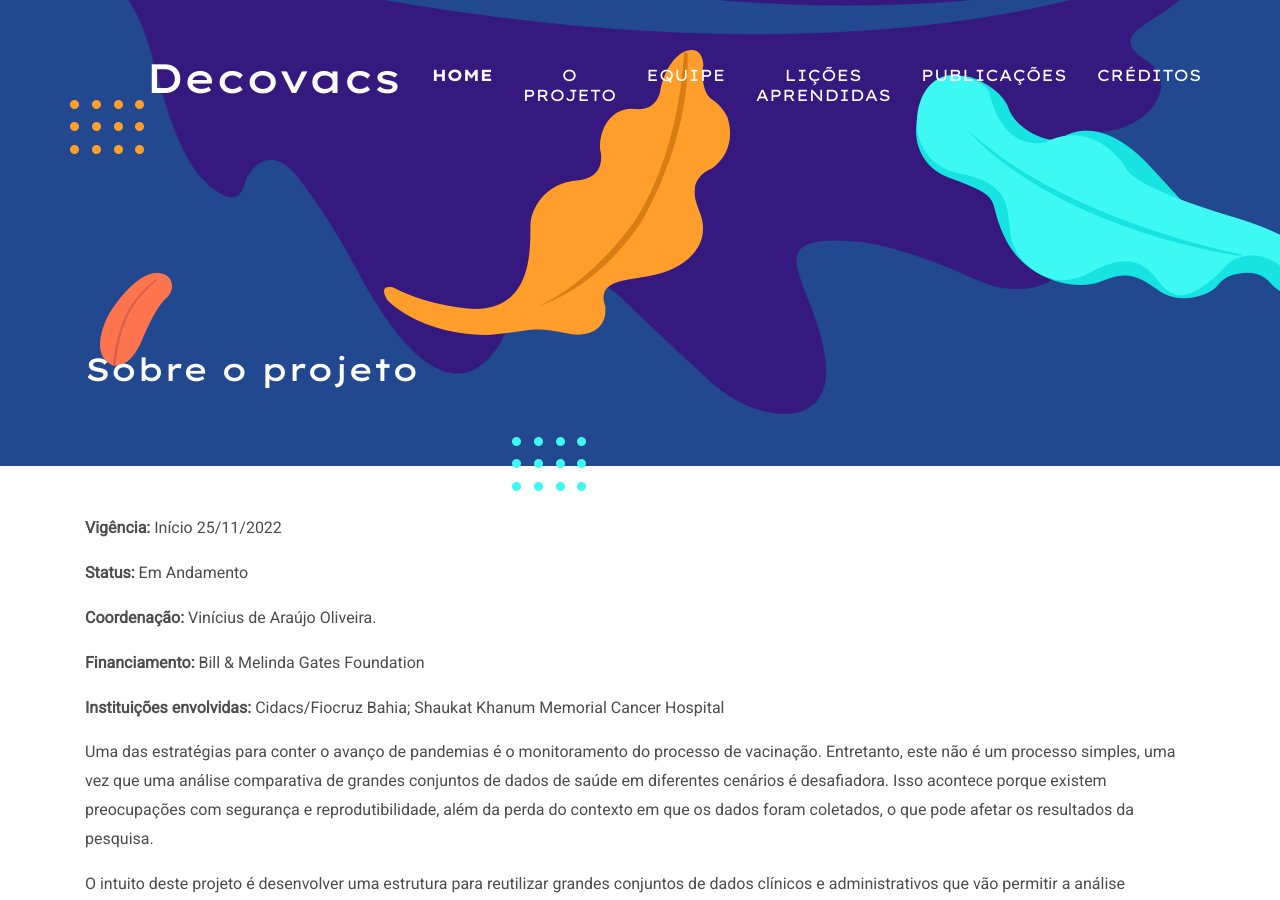
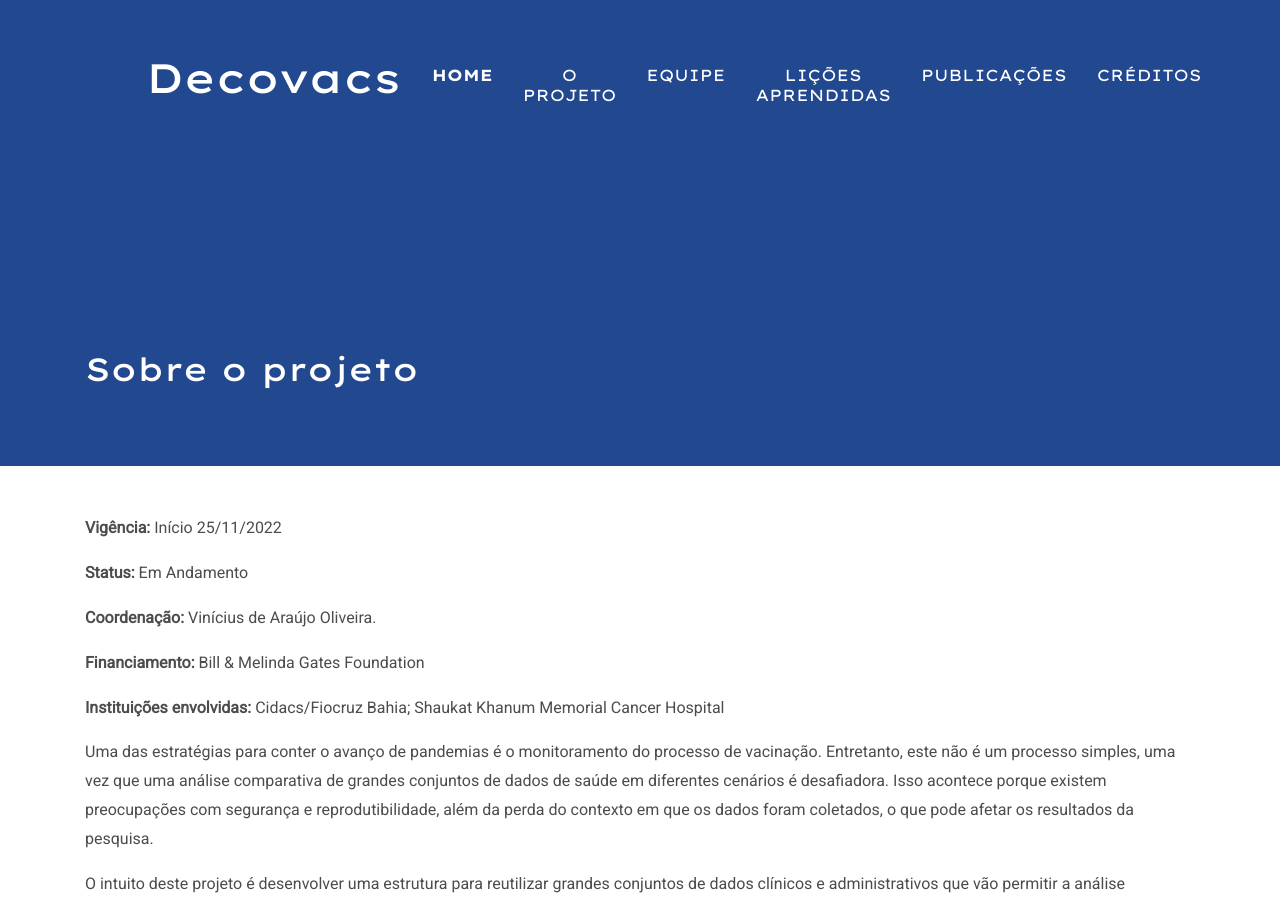
Before and after one commit to ldantastecnologia/ldantastecnologia.github.io, a Jekyll site: the page built from _pages/projeto.md, in a window 1280 px wide and 900 px high. Built offline with Jekyll 4.4.1, drawn with Linux system fonts in a browser that asks for light colours.

Commit message:
retirada do bg

```diff
--- a/_layouts/projeto.html
+++ b/_layouts/projeto.html
@@ -11,12 +11,7 @@
     </div>
   </div>
   <!-- background shapes -->
-  <img src="{{ site.baseurl }}/assets/images/illustrations/leaf-bg-top.png" alt="illustrations" class="bg-shape-1 w-100">
-  <img src="{{ site.baseurl }}/assets/images/illustrations/dots-group-sm.png" alt="illustrations" class="bg-shape-2">
-  <img src="{{ site.baseurl }}/assets/images/illustrations/leaf-yellow.png" alt="illustrations" class="bg-shape-3">
-  <img src="{{ site.baseurl }}/assets/images/illustrations/leaf-orange.png" alt="illustrations" class="bg-shape-4">
-  <img src="{{ site.baseurl }}/assets/images/illustrations/dots-group-cyan.png" alt="illustrations" class="bg-shape-5">
-  <img src="{{ site.baseurl }}/assets/images/illustrations/leaf-cyan-lg.png" alt="illustrations" class="bg-shape-6">
+
 </section>
 <!-- /page title -->
 
```
